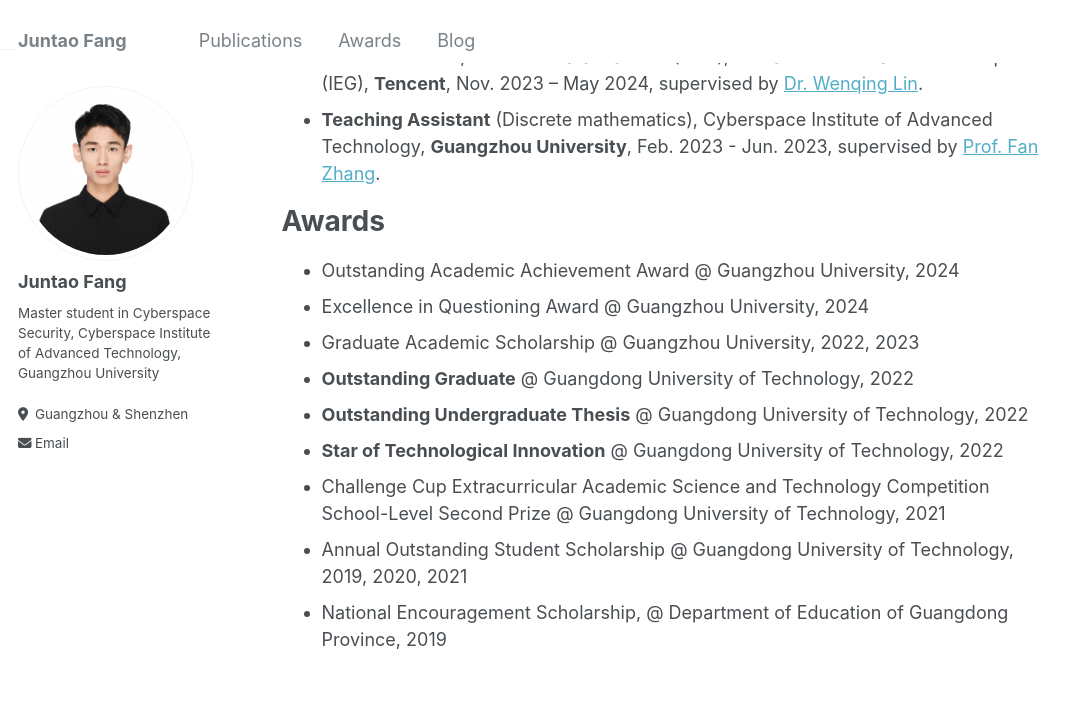
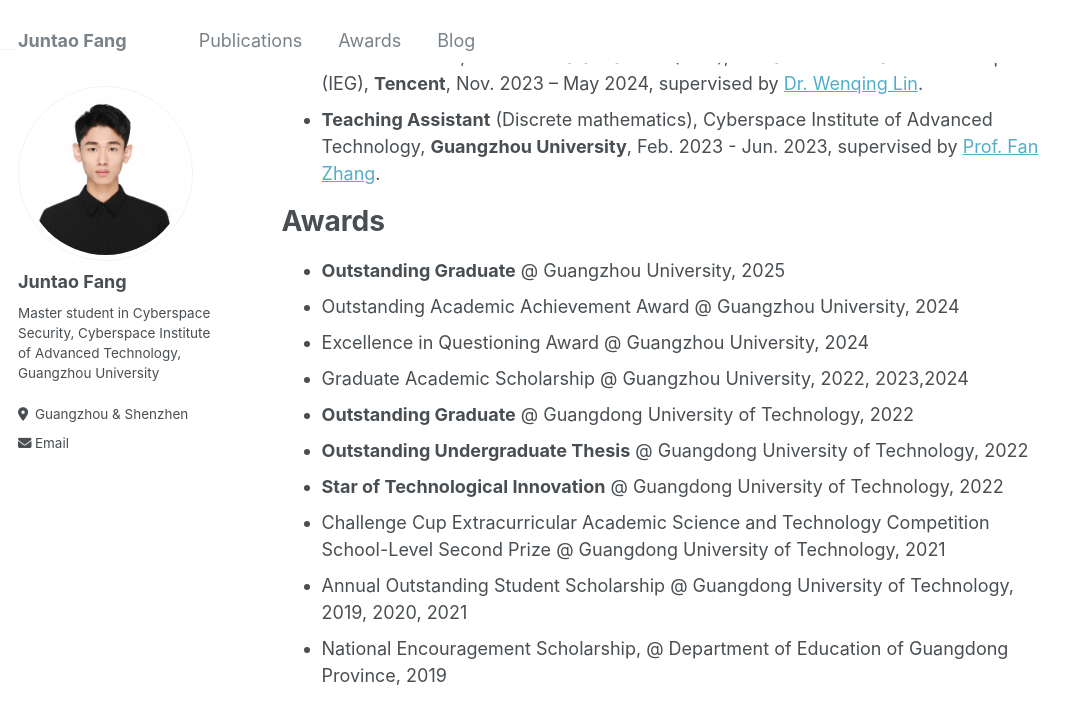
Before and after one commit to juntaofang2000/juntaofang2000.github.io, a Jekyll site: the page built from _pages/about.md, in a window 1280 px wide and 900 px high, scrolled down 811 px. Shown: the top 724 px of the window, without its empty margins (0-1082 px from the left). Built offline with Jekyll 4.4.1, drawn with Linux system fonts in a browser that asks for light colours.

Commit message:
update about me

```diff
--- a/_pages/about.md
+++ b/_pages/about.md
@@ -88,9 +88,10 @@ Experience
 
 Awards
 ======
+- **Outstanding Graduate** @ Guangzhou University, 2025
 - Outstanding Academic Achievement Award @ Guangzhou University, 2024
 - Excellence in Questioning Award @ Guangzhou University, 2024
-- Graduate Academic Scholarship @ Guangzhou University, 2022, 2023
+- Graduate Academic Scholarship @ Guangzhou University, 2022, 2023,2024
 - **Outstanding Graduate** @ Guangdong University of Technology, 2022
 - **Outstanding Undergraduate Thesis** @ Guangdong University of Technology, 2022
 - **Star of Technological Innovation** @ Guangdong University of Technology, 2022
```
